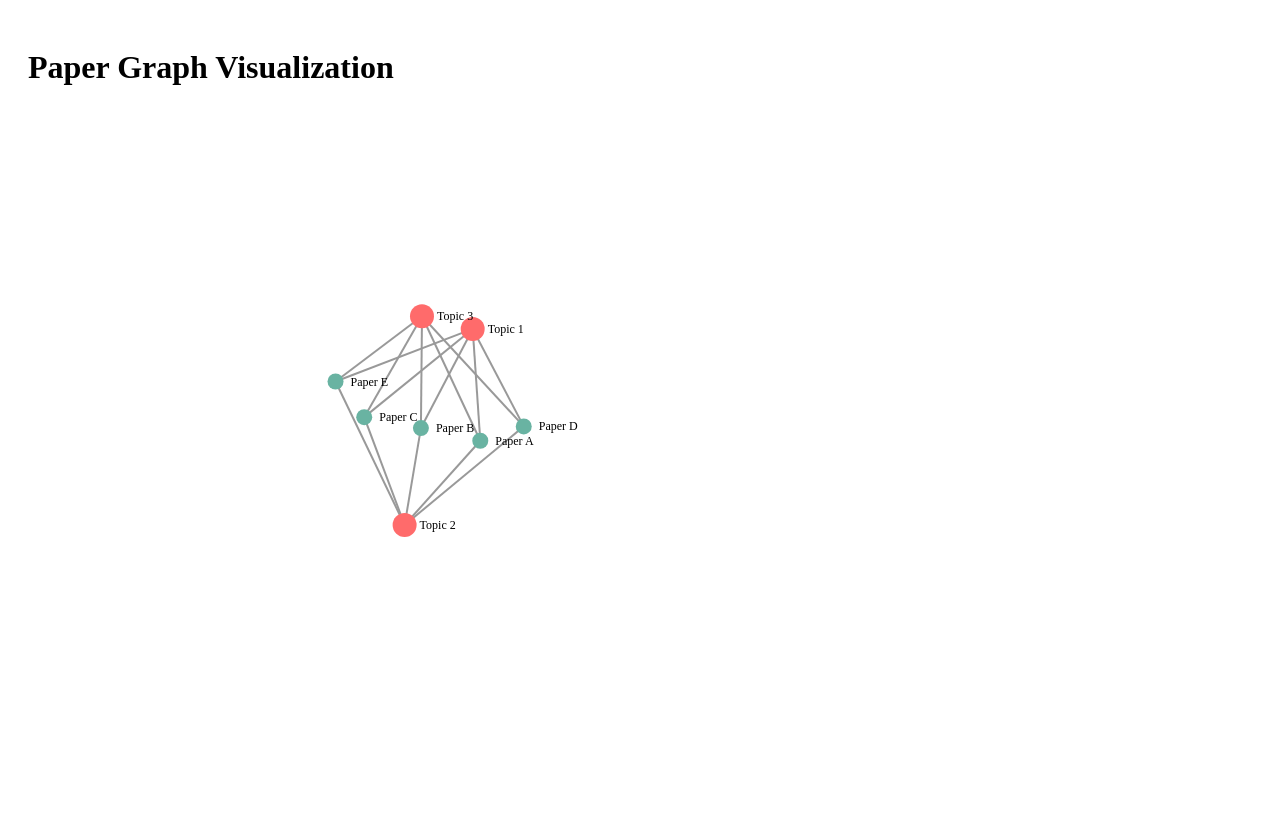
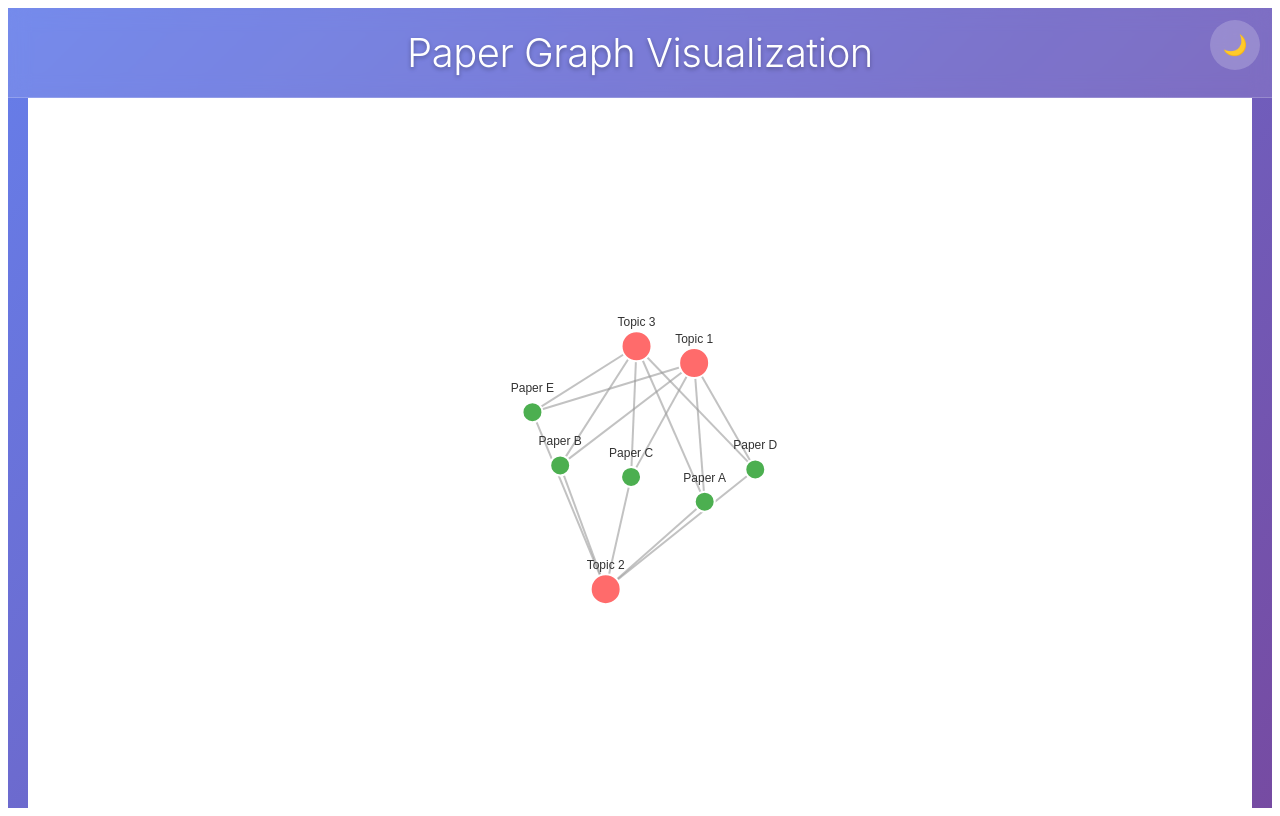
Before and after one commit to aidanGoesch/NeSyPaperGraph, a React (Create React App) app in the folder frontend/: page / in a window 1280 px wide. Built offline with nearby package versions, Linux system fonts and the light colour scheme; no server answers.

Commit message:
updated frontend

```diff
--- /dev/null
+++ b/frontend/src/App.css
@@ -0,0 +1,88 @@
+.app {
+  height: 100vh;
+  display: flex;
+  flex-direction: column;
+  font-family: -apple-system, BlinkMacSystemFont, 'Segoe UI', 'Roboto', sans-serif;
+  transition: all 0.3s ease;
+}
+
+.app.light {
+  background: linear-gradient(135deg, #667eea 0%, #764ba2 100%);
+}
+
+.app.dark {
+  background: linear-gradient(135deg, #2c3e50 0%, #34495e 100%);
+}
+
+.theme-toggle {
+  position: fixed;
+  top: 20px;
+  right: 20px;
+  z-index: 1000;
+}
+
+.theme-toggle button {
+  background: rgba(255, 255, 255, 0.2);
+  border: none;
+  border-radius: 50%;
+  width: 50px;
+  height: 50px;
+  font-size: 20px;
+  cursor: pointer;
+  backdrop-filter: blur(10px);
+  transition: all 0.3s ease;
+}
+
+.theme-toggle button:hover {
+  background: rgba(255, 255, 255, 0.3);
+  transform: scale(1.1);
+}
+
+.app-header {
+  padding: 20px;
+  text-align: center;
+  background: rgba(255, 255, 255, 0.1);
+  backdrop-filter: blur(10px);
+  border-bottom: 1px solid rgba(255, 255, 255, 0.2);
+}
+
+.app-header h1 {
+  margin: 0;
+  font-size: 2.5rem;
+  font-weight: 300;
+  color: white;
+  text-shadow: 0 2px 4px rgba(0, 0, 0, 0.3);
+  letter-spacing: -0.5px;
+}
+
+.app-main {
+  flex: 1;
+  display: flex;
+  justify-content: center;
+  align-items: center;
+  padding: 20px;
+  overflow: hidden;
+}
+
+.loading {
+  color: white;
+  font-size: 1.2rem;
+  text-align: center;
+}
+
+.graph-container {
+  width: 100%;
+  height: 100%;
+  border-radius: 12px;
+  box-shadow: 0 8px 32px rgba(0, 0, 0, 0.1);
+  overflow: hidden;
+  transition: all 0.3s ease;
+}
+
+.light .graph-container {
+  background: rgba(255, 255, 255, 0.95);
+}
+
+.dark .graph-container {
+  background: rgba(30, 30, 30, 0.95);
+}
--- a/frontend/src/App.js
+++ b/frontend/src/App.js
@@ -1,8 +1,10 @@
 import React, { useState, useEffect } from 'react';
 import GraphVisualization from './GraphVisualization';
+import './App.css';
 
 function App() {
   const [graphData, setGraphData] = useState(null);
+  const [isDarkMode, setIsDarkMode] = useState(false);
 
   useEffect(() => {
     fetch('http://localhost:8000/api/graph/dummy')
@@ -26,13 +28,22 @@ function App() {
   }, []);
 
   return (
-    <div style={{ padding: '20px' }}>
-      <h1>Paper Graph Visualization</h1>
-      {graphData ? (
-        <GraphVisualization data={graphData} />
-      ) : (
-        <p>Loading graph...</p>
-      )}
+    <div className={`app ${isDarkMode ? 'dark' : 'light'}`}>
+      <div className="theme-toggle">
+        <button onClick={() => setIsDarkMode(!isDarkMode)}>
+          {isDarkMode ? '☀️' : '🌙'}
+        </button>
+      </div>
+      <header className="app-header">
+        <h1>Paper Graph Visualization</h1>
+      </header>
+      <main className="app-main">
+        {graphData ? (
+          <GraphVisualization data={graphData} />
+        ) : (
+          <div className="loading">Loading graph...</div>
+        )}
+      </main>
     </div>
   );
 }
--- a/frontend/src/GraphVisualization.js
+++ b/frontend/src/GraphVisualization.js
@@ -1,17 +1,22 @@
-import React, { useEffect, useRef } from 'react';
+import React, { useEffect, useRef, useState } from 'react';
 import * as d3 from 'd3';
 
 const GraphVisualization = ({ data }) => {
   const svgRef = useRef();
+  const containerRef = useRef();
+  const [selectedPaper, setSelectedPaper] = useState(null);
+  const [panelPosition, setPanelPosition] = useState({ x: 0, y: 0 });
+  const selectedNodeRef = useRef(null);
 
   useEffect(() => {
     if (!data) return;
 
+    const container = containerRef.current;
     const svg = d3.select(svgRef.current);
     svg.selectAll("*").remove();
 
-    const width = 800;
-    const height = 600;
+    const width = container.clientWidth;
+    const height = container.clientHeight;
 
     svg.attr("width", width).attr("height", height);
 
@@ -28,36 +33,93 @@ const GraphVisualization = ({ data }) => {
     });
 
     const simulation = d3.forceSimulation(nodes)
-      .force("link", d3.forceLink(links).id(d => d.id).distance(100))
-      .force("charge", d3.forceManyBody().strength(-300))
-      .force("center", d3.forceCenter(width / 2, height / 2));
+      .force("link", d3.forceLink(links).id(d => d.id).distance(120))
+      .force("charge", d3.forceManyBody().strength(-400))
+      .force("center", d3.forceCenter(width / 2, height / 2))
+      .force("collision", d3.forceCollide().radius(30));
 
-    const link = svg.append("g")
+    const g = svg.append("g");
+
+    const zoom = d3.zoom()
+      .scaleExtent([0.5, 3])
+      .on("zoom", (event) => {
+        g.attr("transform", event.transform);
+        updatePanelPosition(); // move with zoom/pan
+      })
+      .filter(function(event) {
+        return !(event.target && event.target.closest && event.target.closest('.info-panel'));
+      });
+
+    svg.call(zoom);
+
+    const link = g.append("g")
       .selectAll("line")
       .data(links)
       .enter().append("line")
       .attr("stroke", "#999")
-      .attr("stroke-width", 2);
+      .attr("stroke-width", 2)
+      .attr("stroke-opacity", 0.6);
 
-    const node = svg.append("g")
+    const node = g.append("g")
       .selectAll("circle")
       .data(nodes)
       .enter().append("circle")
-      .attr("r", d => d.type === 'paper' ? 8 : 12)
-      .attr("fill", d => d.type === 'paper' ? "#69b3a2" : "#ff6b6b")
+      .attr("r", d => d.type === 'paper' ? 10 : 15)
+      .attr("fill", d => d.type === 'paper' ? "#4CAF50" : "#FF6B6B")
+      .attr("stroke", "#fff")
+      .attr("stroke-width", 2)
+      .style("cursor", "pointer")
+      .on("click", function(event, d) {
+        event.stopPropagation();
+        if (d.type !== 'paper') return;
+
+        selectedNodeRef.current = d; // keep live reference
+
+        const transform = d3.zoomTransform(svg.node());
+        const [x, y] = transform.apply([d.x, d.y]);
+        const svgRect = svgRef.current.getBoundingClientRect();
+
+        const offsetX = 20;
+        const offsetY = -10;
+
+        setPanelPosition({
+          x: svgRect.left + x + offsetX,
+          y: svgRect.top + y + offsetY,
+        });
+
+        setSelectedPaper({
+          title: d.title,
+          authors: d.authors || ['Dr. Jane Smith', 'Dr. John Doe', 'Dr. Alice Johnson'],
+          year: d.year || 2024,
+          citations: d.citations || Math.floor(Math.random() * 500),
+          abstract: d.abstract || 'This is a dummy abstract for the paper...'
+        });
+
+        // zoom smoothly toward node
+        const scale = 1.5;
+        const newX = -d.x * scale + width / 2;
+        const newY = -d.y * scale + height / 2;
+
+        svg.transition()
+          .duration(750)
+          .call(zoom.transform, d3.zoomIdentity.translate(newX, newY).scale(scale));
+      })
       .call(d3.drag()
         .on("start", dragstarted)
         .on("drag", dragged)
         .on("end", dragended));
 
-    const label = svg.append("g")
+    const label = g.append("g")
       .selectAll("text")
       .data(nodes)
       .enter().append("text")
       .text(d => d.id)
       .attr("font-size", 12)
-      .attr("dx", 15)
-      .attr("dy", 4);
+      .attr("font-family", "Arial, sans-serif")
+      .attr("fill", "#333")
+      .attr("text-anchor", "middle")
+      .attr("dy", -20)
+      .style("pointer-events", "none");
 
     simulation.on("tick", () => {
       link
@@ -73,6 +135,8 @@ const GraphVisualization = ({ data }) => {
       label
         .attr("x", d => d.x)
         .attr("y", d => d.y);
+
+      updatePanelPosition(); // follow node as simulation moves
     });
 
     function dragstarted(event, d) {
@@ -92,9 +156,98 @@ const GraphVisualization = ({ data }) => {
       d.fy = null;
     }
 
+    function updatePanelPosition() {
+      if (!selectedNodeRef.current) return;
+      const transform = d3.zoomTransform(svg.node());
+      const [x, y] = transform.apply([
+        selectedNodeRef.current.x,
+        selectedNodeRef.current.y,
+      ]);
+      const svgRect = svgRef.current.getBoundingClientRect();
+      const offsetX = 20;
+      const offsetY = -10;
+      setPanelPosition({
+        x: svgRect.left + x + offsetX,
+        y: svgRect.top + y + offsetY,
+      });
+    }
+
+    const handleResize = () => {
+      const newWidth = container.clientWidth;
+      const newHeight = container.clientHeight;
+      svg.attr("width", newWidth).attr("height", newHeight);
+      simulation.force("center", d3.forceCenter(newWidth / 2, newHeight / 2));
+      simulation.alpha(0.3).restart();
+    };
+
+    window.addEventListener('resize', handleResize);
+    return () => window.removeEventListener('resize', handleResize);
   }, [data]);
 
-  return <svg ref={svgRef}></svg>;
+
+
+  return (
+    <div ref={containerRef} style={{ width: '100%', height: '100vh', position: 'relative', backgroundColor: 'white' }}>
+      <svg ref={svgRef}></svg>
+      {selectedPaper && (
+        <div className="info-panel" style={{
+          position: 'absolute',
+          top: `${panelPosition.y}px`,
+          left: `${panelPosition.x}px`,
+          width: '350px',
+          maxHeight: '400px',
+          backgroundColor: 'white',
+          borderRadius: '8px',
+          boxShadow: '0 4px 12px rgba(0,0,0,0.3)',
+          padding: '20px',
+          overflowY: 'auto',
+          zIndex: 1000,
+          pointerEvents: 'auto'
+        }}>
+          <button
+            onClick={() => {
+              setSelectedPaper(null);
+              setPanelPosition({ x: 0, y: 0 });
+            }}
+            style={{
+              position: 'absolute',
+              top: '10px',
+              right: '10px',
+              background: 'none',
+              border: 'none',
+              fontSize: '24px',
+              cursor: 'pointer',
+              color: '#666',
+              lineHeight: '1'
+            }}
+          >
+            ×
+          </button>
+          <h3 style={{ marginTop: 0, marginBottom: '15px', fontSize: '18px', color: '#333' }}>
+            {selectedPaper.title}
+          </h3>
+          <div style={{ marginBottom: '12px' }}>
+            <strong>Authors:</strong>
+            <div style={{ marginTop: '4px', color: '#555' }}>
+              {selectedPaper.authors.join(', ')}
+            </div>
+          </div>
+          <div style={{ marginBottom: '12px' }}>
+            <strong>Year:</strong> <span style={{ color: '#555' }}>{selectedPaper.year}</span>
+          </div>
+          <div style={{ marginBottom: '12px' }}>
+            <strong>Citations:</strong> <span style={{ color: '#555' }}>{selectedPaper.citations}</span>
+          </div>
+          <div style={{ marginBottom: '12px' }}>
+            <strong>Abstract:</strong>
+            <p style={{ marginTop: '4px', color: '#555', lineHeight: '1.5' }}>
+              {selectedPaper.abstract}
+            </p>
+          </div>
+        </div>
+      )}
+    </div>
+  );
 };
 
 export default GraphVisualization;
```
